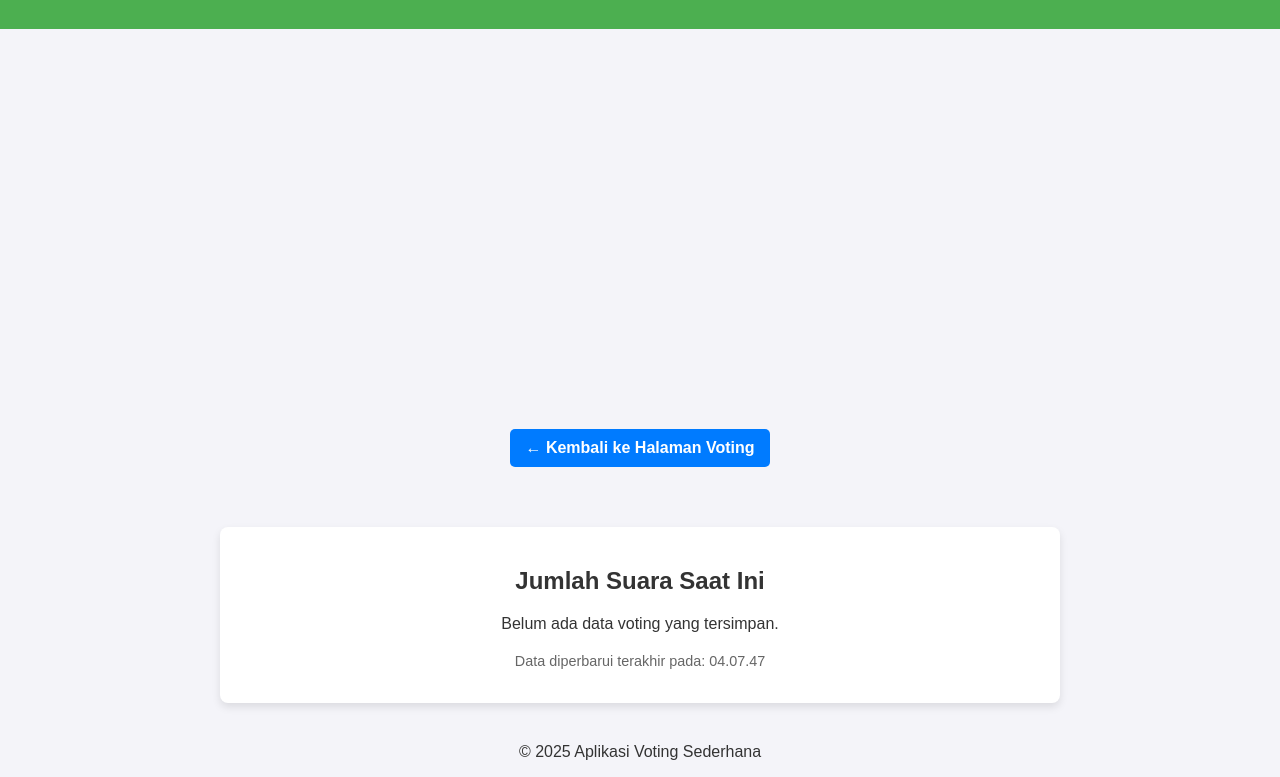
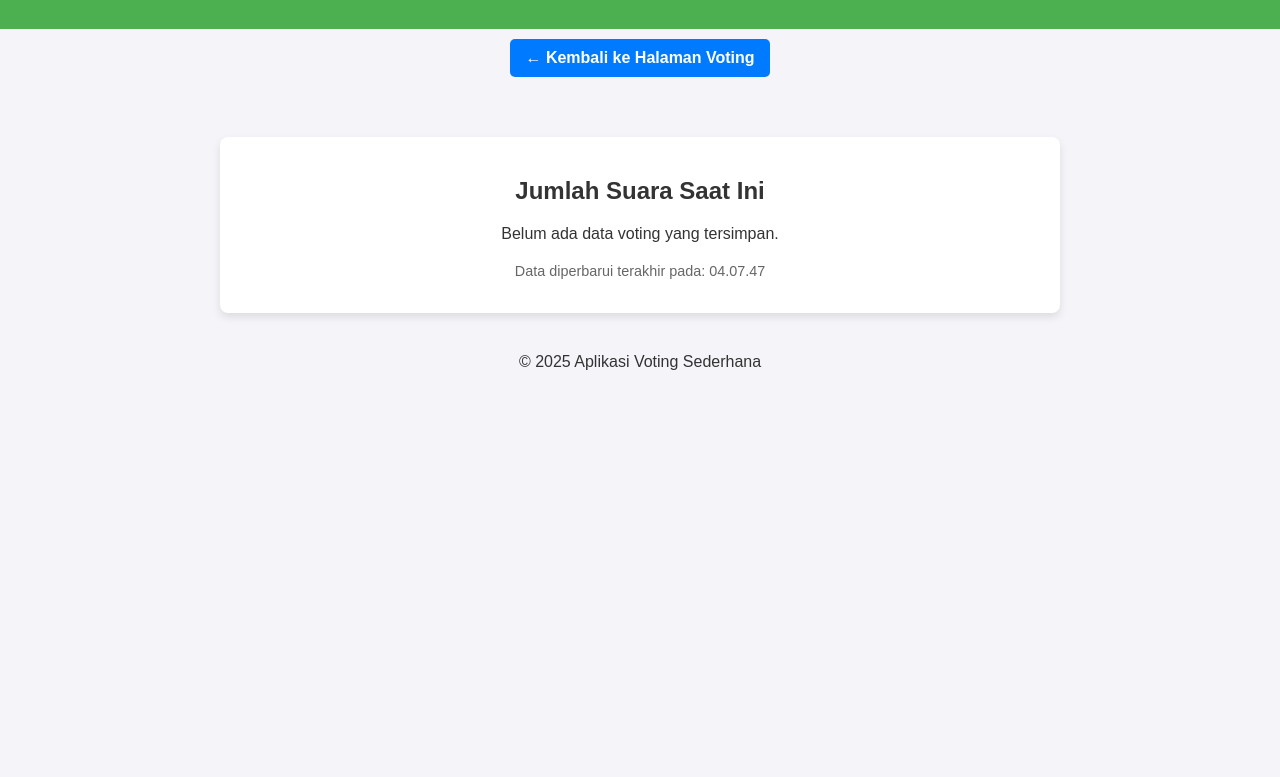
Before and after one commit to RajabSapta/Voting, a plain HTML site: page results.html in a window 1280 px wide. Shown: the part 72-849 px from the top of the page. After the commit the page ends 800 px from the top, so only its background shows below. Drawn offline with nearby package versions, Linux system fonts and the light colour scheme.

Commit message:
Update results.html

```diff
--- a/results.html
+++ b/results.html
@@ -13,7 +13,7 @@
         <h1>📊 Hasil Voting Guru Terfavorit</h1>
     </header>
 
-    <div class="controls-container">
+    <div class="controls-container-result">
         <a href="index.html" class="back-button">← Kembali ke Halaman Voting</a>
     </div>
 
@@ -32,4 +32,5 @@
 
     <script src="results_script.js"></script>
 </body>
+
 </html>
```
